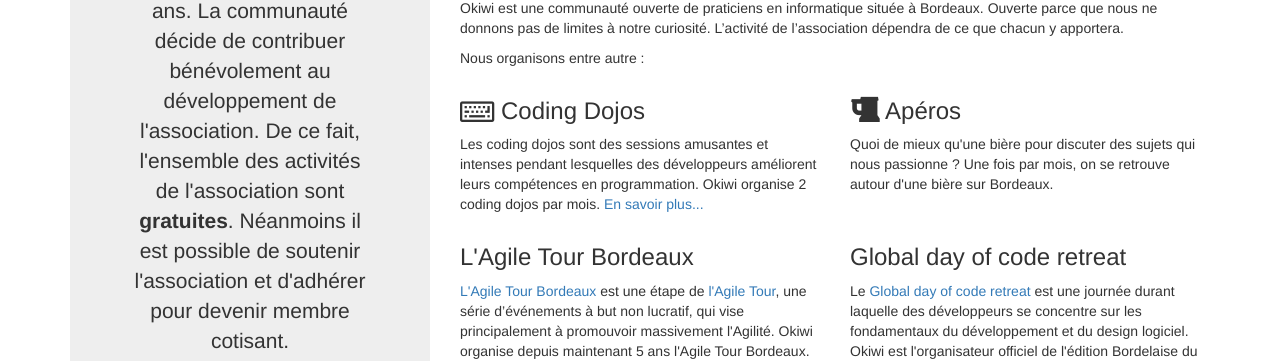
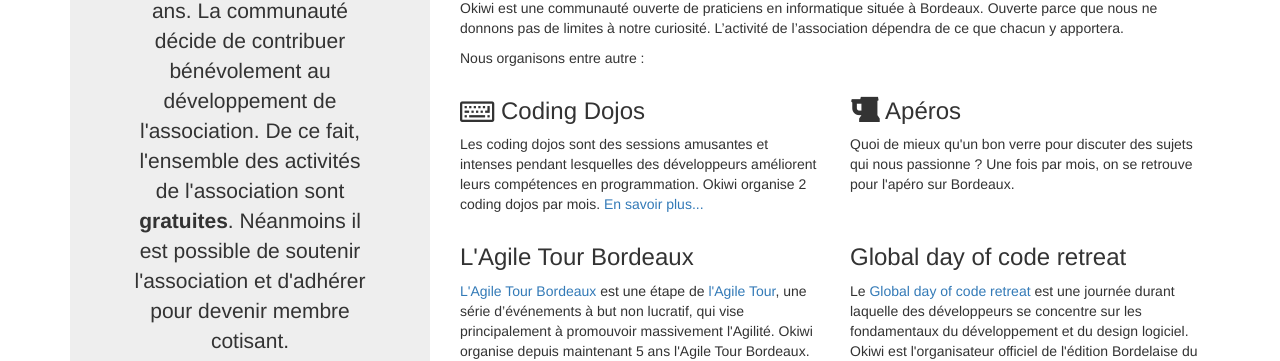
Before and after one commit to okiwi/okiwi.org, a Jekyll site: the page built from index.html, in a window 1280 px wide. Shown: the part 214-575 px from the top of the page. Built offline with Jekyll 4.4.1, drawn with Linux system fonts in a browser that asks for light colours; nearby versions of some CDN libraries; Markdown is read by kramdown in place of the engine named in the settings.

Commit message:
FIX y'a pas que la bière dans la vie... ;) et suppression de la répétition

```diff
--- a/index.html
+++ b/index.html
@@ -60,8 +60,8 @@
                 <h3><i class="fa fa-beer fa-lg"></i> Apéros</h3>
 
                 <p>
-                    Quoi de mieux qu'une bière pour discuter des sujets qui nous
-                    passionne&nbsp;? Une fois par mois, on se retrouve autour d'une bière sur Bordeaux.
+                    Quoi de mieux qu'un bon verre pour discuter des sujets qui nous
+                    passionne&nbsp;? Une fois par mois, on se retrouve pour l'apéro sur Bordeaux.
                 </p>
             </div>
         </div>
```
